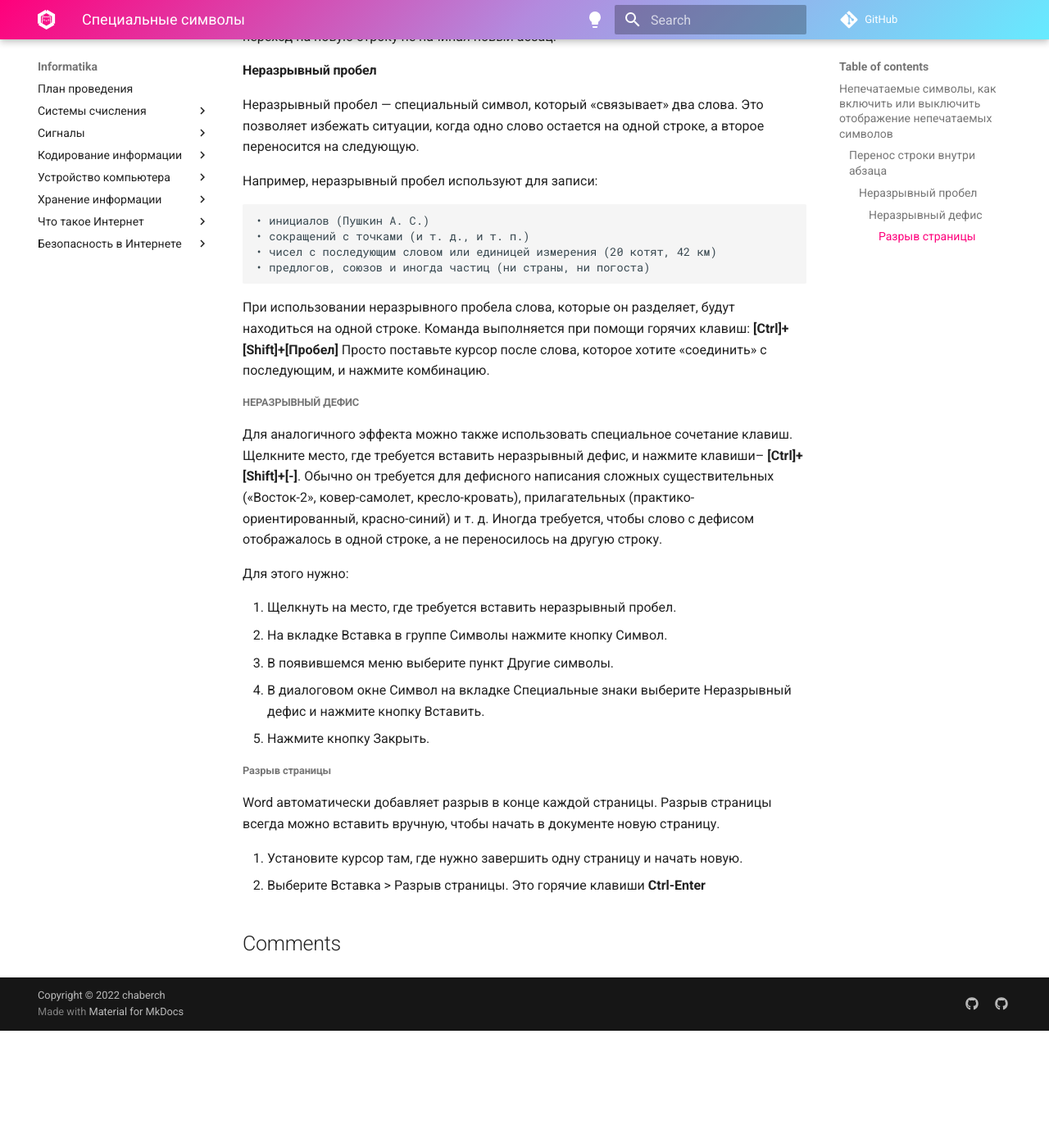
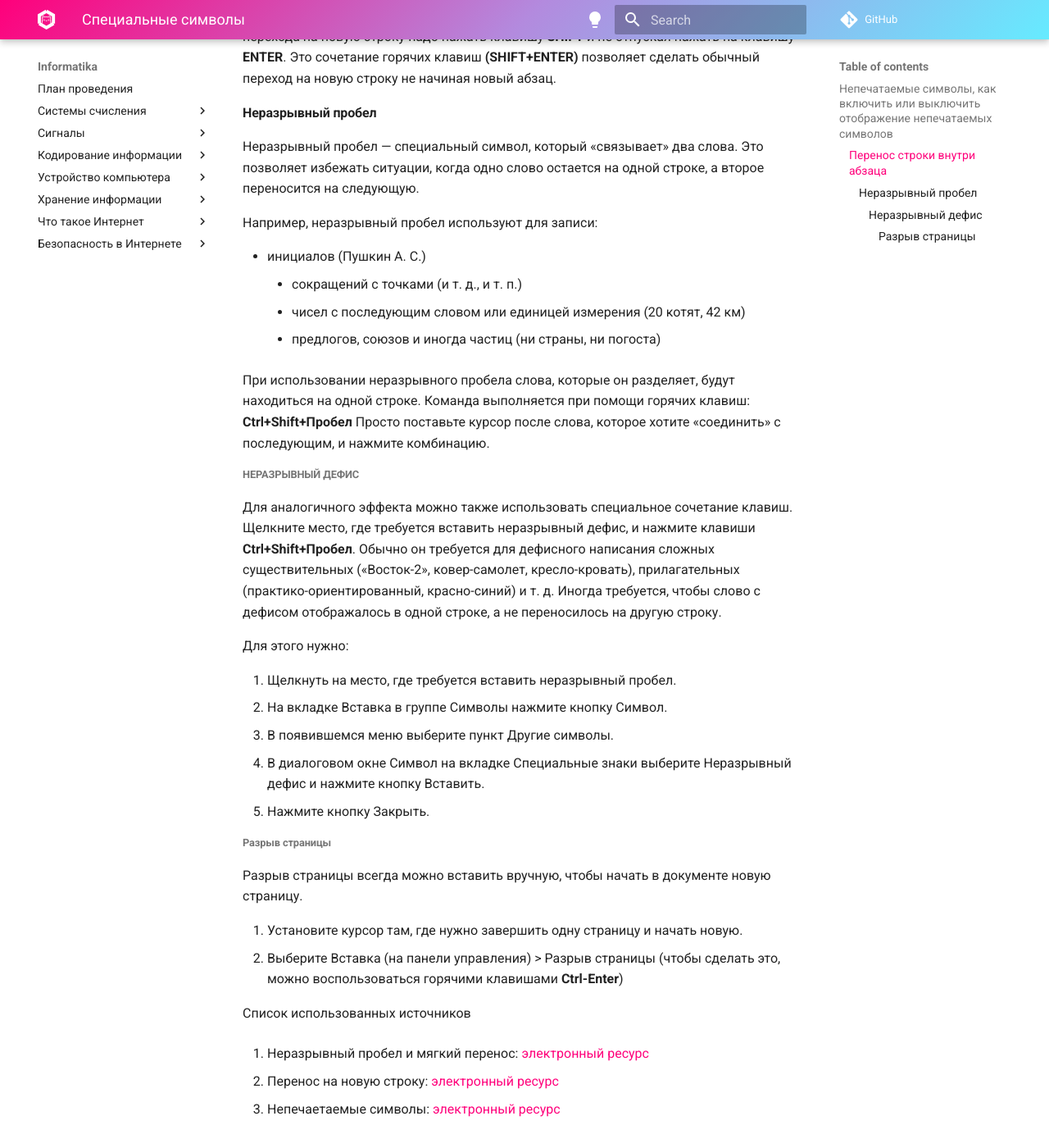
Before and after one commit to chabErch/Informatika, an MkDocs documentation site: the page built from docs/MS Word/Специальные символы.md, in a window 1280 px wide and 1400 px high, scrolled down 619 px. Shown: the whole window at 82% size. Built offline with MkDocs 1.6.1 and Material for MkDocs 9.7.7, drawn with Linux system fonts in a browser that asks for light colours; comment, search, counter and statistics services are not loaded; before the commit the page ends 1876 px from its top, so only the background shows below that; some of the changed text lies outside the part shown.

Commit message:
Update Специальные символы.md

```diff
--- a/docs/MS Word/Специальные символы.md
+++ b/docs/MS Word/Специальные символы.md
@@ -2,7 +2,9 @@
 
 ## Непечатаемые символы, как включить или выключить отображение непечатаемых символов
 
-Чтобы включить, или, наоборот, отключить знаки форматирования текста
+**Непечатаемые символы** – это условные символы форматирования, которые
+используются для организации содержимого документа, но не отображаются при
+печати. Чтобы включить, или, наоборот, отключить знаки форматирования текста
 ("непечатаемые символы") в Microsoft Word нужно на вкладе **"Главная"** нажать
 на кнпоку **"Отбразить все знаки (Ctrl+*)**.
 После этого у Вас начнут отображаться знаки абзаца, разрыва страниц,
@@ -30,14 +32,14 @@
 
 Например, неразрывный пробел используют для записи:
 
-	• инициалов (Пушкин А. С.)
-	• сокращений с точками (и т. д., и т. п.)
-    • чисел с последующим словом или единицей измерения (20 котят, 42 км)
-    • предлогов, союзов и иногда частиц (ни страны, ни погоста)
+- инициалов (Пушкин А. С.)
+	- сокращений с точками (и т. д., и т. п.)
+	- чисел с последующим словом или единицей измерения (20 котят, 42 км)
+	- предлогов, союзов и иногда частиц (ни страны, ни погоста)
 
 При использовании неразрывного пробела слова, которые он разделяет, будут
 находиться на одной строке.
-Команда выполняется при помощи горячих клавиш: **[Ctrl]+[Shift]+[Пробел]**
+Команда выполняется при помощи горячих клавиш: **Ctrl+Shift+Пробел**
 Просто поставьте курсор после слова, которое хотите «соединить» с последующим,
 и нажмите комбинацию.
 
@@ -45,8 +47,8 @@
 
 Для аналогичного эффекта можно также использовать специальное сочетание
 клавиш.
-Щелкните место, где требуется вставить неразрывный дефис, и нажмите клавиши–
-**[Ctrl]+[Shift]+[-]**.
+Щелкните место, где требуется вставить неразрывный дефис, и нажмите клавиши
+**Ctrl+Shift+Пробел**.
 Обычно он требуется для дефисного написания сложных существительных
 («Восток-2», ковер-самолет, кресло-кровать), прилагательных
 (практико-ориентированный, красно-синий) и т. д.
@@ -55,18 +57,26 @@
 
 Для этого нужно:
 
-1.	Щелкнуть на место, где требуется вставить неразрывный пробел.
-2.	На вкладке Вставка в группе Символы нажмите кнопку Символ.
-3.	В появившемся меню выберите пункт Другие символы.
-4.	В диалоговом окне Символ на вкладке Специальные знаки выберите Неразрывный
+1. Щелкнуть на место, где требуется вставить неразрывный пробел.
+2. На вкладке Вставка в группе Символы нажмите кнопку Символ.
+3. В появившемся меню выберите пункт Другие символы.
+4. В диалоговом окне Символ на вкладке Специальные знаки выберите Неразрывный
 	дефис и нажмите кнопку Вставить.
-5.	Нажмите кнопку Закрыть.
+5. Нажмите кнопку Закрыть.
 
 ###### Разрыв страницы
 
-Word автоматически добавляет разрыв в конце каждой страницы.
 Разрыв страницы всегда можно вставить вручную, чтобы начать в документе новую
 страницу.
 
-1.	Установите курсор там, где нужно завершить одну страницу и начать новую.
-2.	Выберите Вставка > Разрыв страницы. Это горячие клавиши **Ctrl-Enter**
+1. Установите курсор там, где нужно завершить одну страницу и начать новую.
+2. Выберите Вставка (на панели управления) > Разрыв страницы (чтобы сделать
+ 	это, можно воспользоваться горячими клавишами **Ctrl-Enter**)
+
+Список использованных источников
+
+1. Неразрывный пробел и мягкий перенос: [электронный ресурс](https://help-ru.tilda.cc/unbroken-space)
+
+2. Перенос на новую строку: [электронный ресурс](http://www.bolshoyvopros.ru/questions/3090787-kak-v-programme-vorde-perejti-na-novuju-stroku-ne-nachinaja-novogo-abzaca.html)
+
+3. Непечаетаемые символы: [электронный ресурс](https://word-excel-outlook.ru/kak-vklyuchit-otklyuchit-nepechataemye-simvoly-znaki-formatirovaniya-v-microsoft-word-abzacy-razryvy)
```
